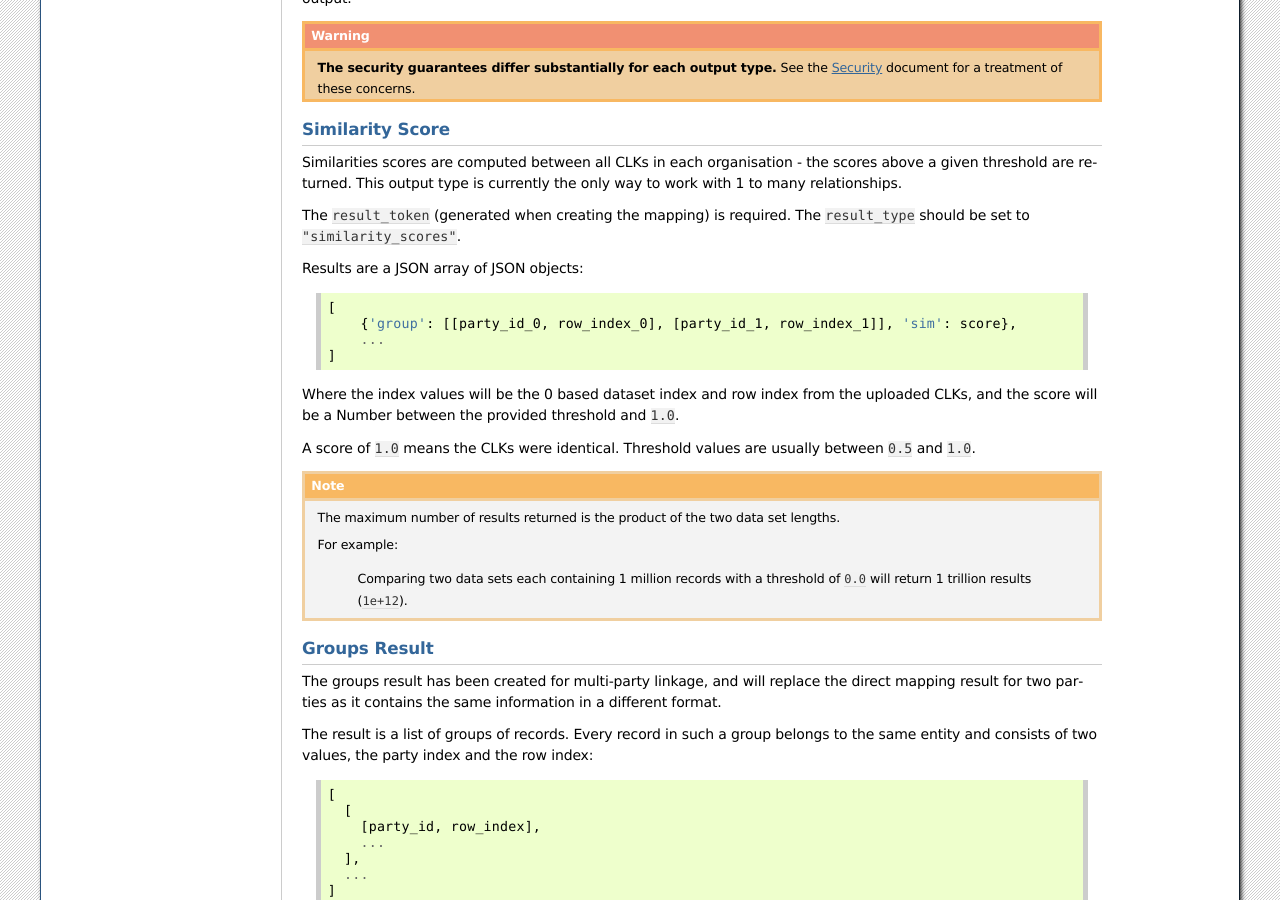
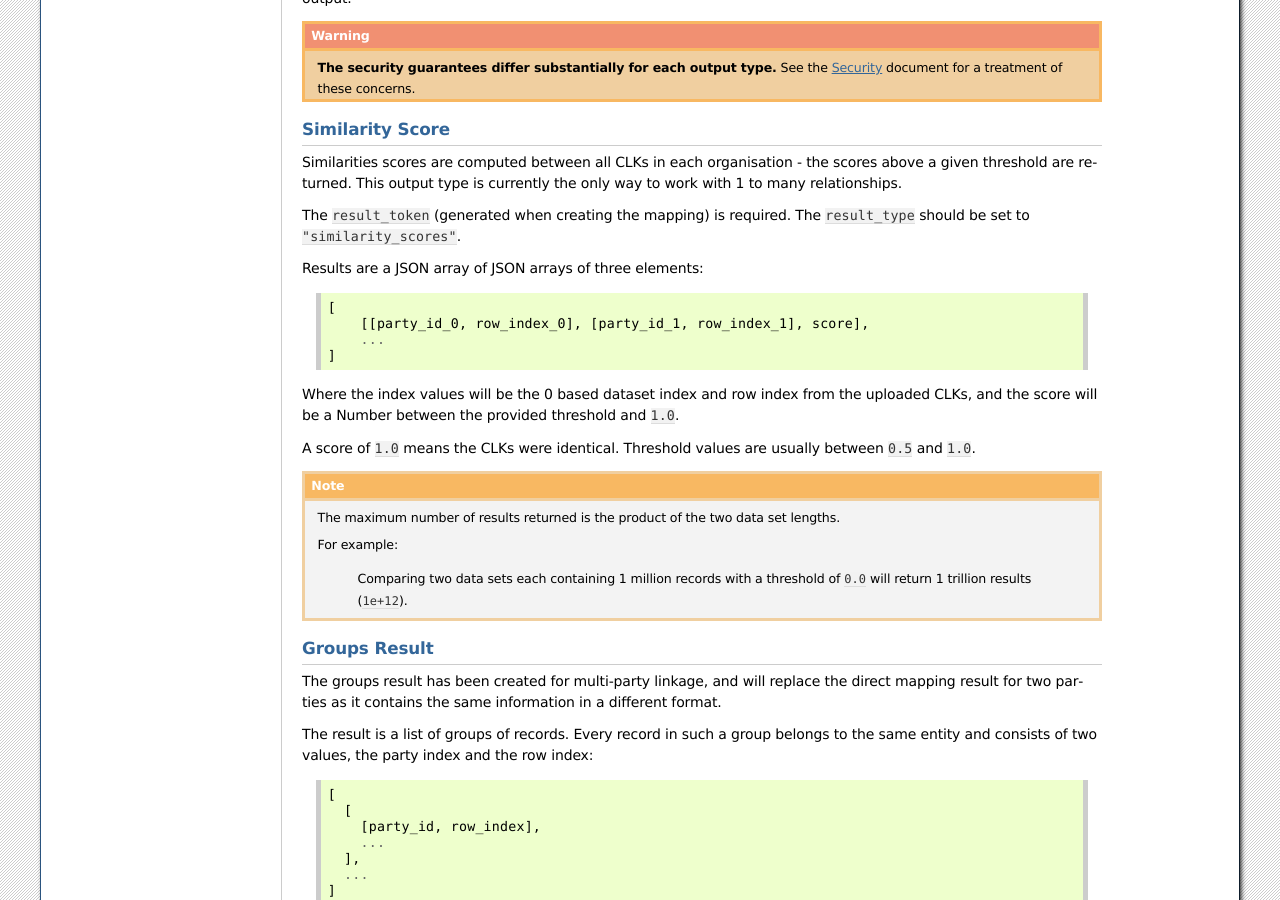
Before and after one commit to data61/anonlink-entity-service, a Sphinx documentation site: the page built from docs/concepts.rst, in a window 1280 px wide and 900 px high, scrolled down 1238 px. Built offline with Sphinx 7.4.7, drawn with Linux system fonts in a browser that asks for light colours; formulas are drawn with MathJax 3.

Commit message:
Reduce size of output compared to first attempt. Change everything based on Wilko's comment.

```diff
--- a/docs/changelog.rst
+++ b/docs/changelog.rst
@@ -8,14 +8,14 @@ Next Version
 ------------
 
 - fixed a bug where a dataprovider could upload her clks multiple time in a project using the same upload token (#463)
-- modify `similiraty_score` output to follow the group format, which will simplify extending this output type to more parties (#464)
+- modify ``similiraty_score`` output to follow the group format, which will simplify extending this output type to more parties (#464)
 
 Breaking Change
 ~~~~~~~~~~~~~~~
 
 - the ``dataproviders`` table `uploaded` field has been modified from a BOOL to an ENUM type (#463)
-- the `similiraty_score` output type has been modified, it now returns a JSON array of JSON objects, where such an object
-  looks like `{'group': [[party_id_0, row_index_0], [party_id_1, row_index_1]], 'sim': score}`.
+- the ``similiraty_score`` output type has been modified, it now returns a JSON array of JSON objects, where such an object
+  looks like `[[party_id_0, row_index_0], [party_id_1, row_index_1], score]`. (#464)
 
 Version 1.13.0-alpha
 --------------------
--- a/docs/concepts.rst
+++ b/docs/concepts.rst
@@ -106,10 +106,10 @@ relationships.
 The ``result_token`` (generated when creating the mapping) is required. The ``result_type`` should
 be set to ``"similarity_scores"``.
 
-Results are a JSON array of JSON objects::
+Results are a JSON array of JSON arrays of three elements::
 
    [
-       {'group': [[party_id_0, row_index_0], [party_id_1, row_index_1]], 'sim': score},
+       [[party_id_0, row_index_0], [party_id_1, row_index_1], score],
        ...
    ]
 
```
Also changed, not shown: docs/tutorial/Similarity Scores.ipynb, 5 other files.
